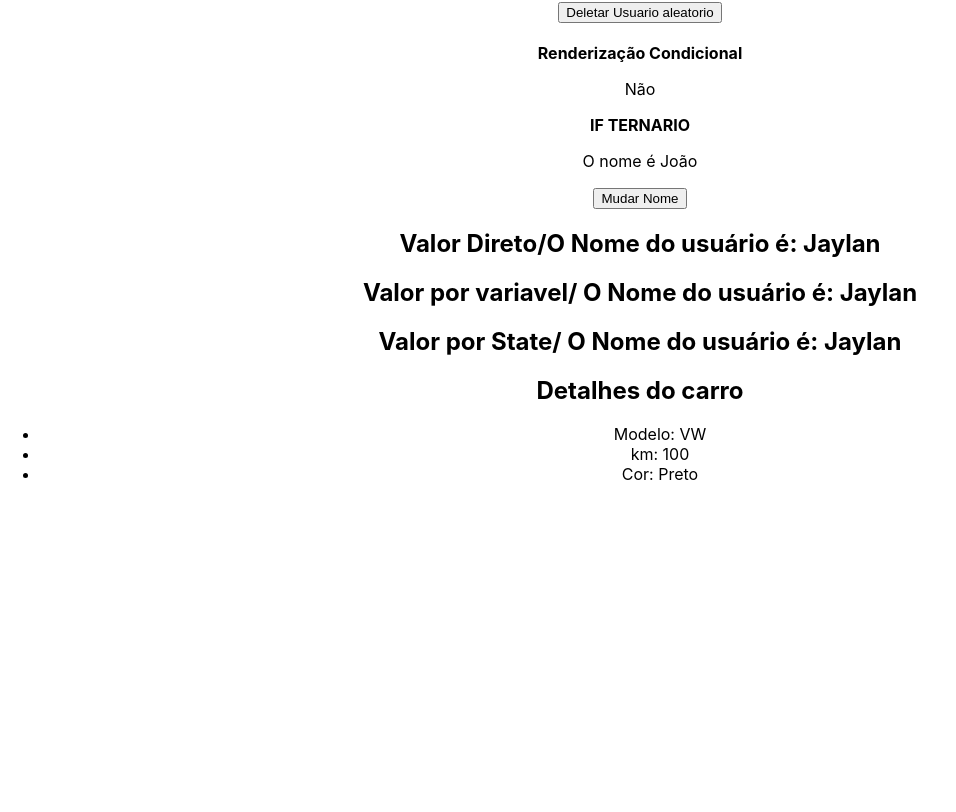
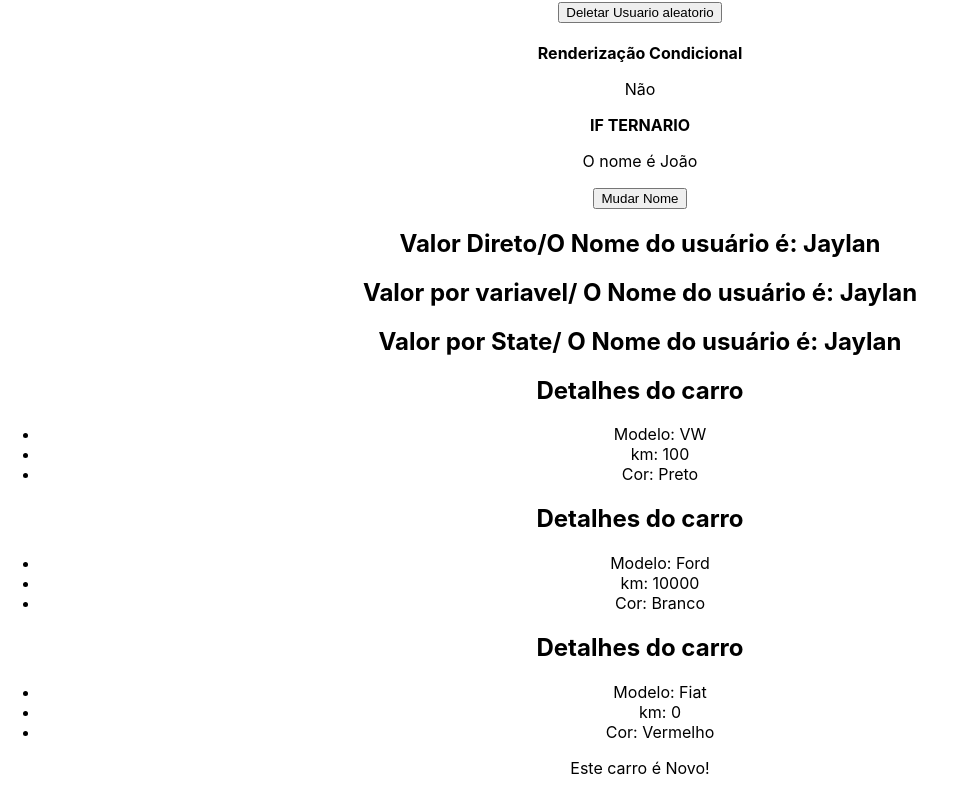
Before and after one commit to JaylanEsquivel/secao3, a React (Create React App) app: page / in a window 1280 px wide. Shown: the part 865-1677 px from the top of the page, without its empty margins (0-956 px from the left). Before the commit the page ends 1565 px from the top, so only its background shows below. Built offline with nearby package versions, Linux system fonts and the light colour scheme.

Commit message:
Reaproveitando componentes

```diff
--- a/src/App.js
+++ b/src/App.js
@@ -34,7 +34,10 @@
       {/* Props */}
       <ShowUserName name="Jaylan" nameVar={name} nameState={username} />
       {/* Destruturando props */}
-        <CarDetails brand="VW" km={100} color="Preto" />
+      <CarDetails brand="VW" km={100} color="Preto"  newCar={false} />
+      {/* Reaproveitando Componentes */}
+      <CarDetails brand="Ford" km={10000} color="Branco"  newCar={false} />
+      <CarDetails brand="Fiat" km={0} color="Vermelho" newCar={true}  />
 
 
     </div>
--- a/src/components/CarDetails.js
+++ b/src/components/CarDetails.js
@@ -1,4 +1,4 @@
-const CarDetails = ({brand, km, color}) => {
+const CarDetails = ({brand, km, color, newCar}) => {
   return (
     <div>
         <h2>Detalhes do carro</h2>
@@ -9,7 +9,7 @@
             <li>Cor: {color}</li>
         </ul>
 
-
+        {newCar && <p>Este carro é Novo!</p> }
 
     </div>
   )
```
Also changed, not shown: 1 other file (tests, documents, lock files or other folders). Lines whose indentation alone changed are shown as unchanged.
